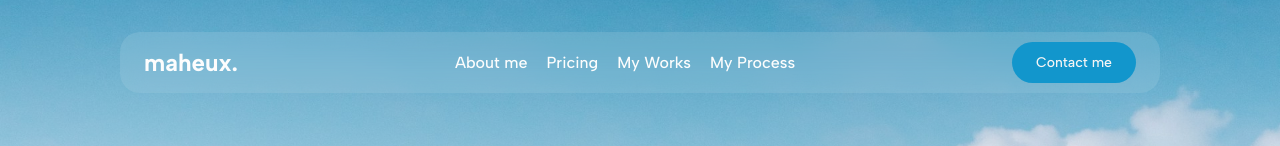
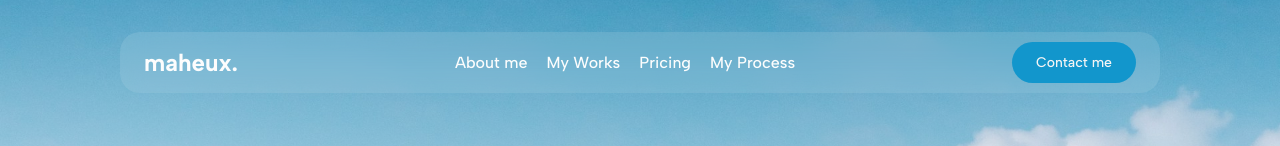
Before and after one commit to maheshikabandara/MaheshikaBandaraPortfolio, a React (Vite) app: page / in a window 1280 px wide. Shown: the top 146 px of the page. Built offline with nearby package versions, Linux system fonts and the light colour scheme.

Commit message:
Fix duplicate 'My Works' entry in AnimatedPortfolio

```diff
--- a/src/app/components/AnimatedPortfolio.tsx
+++ b/src/app/components/AnimatedPortfolio.tsx
@@ -111,8 +111,8 @@ function Nav({ onNavClick, isDarkText = false }: { onNavClick: (id: string) => v
 
         <div className={`hidden md:flex font-['Albert_Sans',sans-serif] font-medium gap-[19px] items-center ${textColorClass} text-[16px]`}>
           <p onClick={() => handleScroll("about")} className="cursor-pointer hover:text-[#1296cc] transition-colors">About me</p>
+          <p onClick={() => handleScroll("works")} className="cursor-pointer hover:text-[#1296cc] transition-colors">My Works</p>
           <p onClick={() => handleScroll("pricing")} className="cursor-pointer hover:text-[#1296cc] transition-colors">Pricing</p>
-          <p onClick={() => handleScroll("works")} className="cursor-pointer hover:text-[#1296cc] transition-colors">My Works</p>
           <p onClick={() => handleScroll("process")} className="cursor-pointer hover:text-[#1296cc] transition-colors">My Process</p>
         </div>
 
@@ -139,8 +139,8 @@ function Nav({ onNavClick, isDarkText = false }: { onNavClick: (id: string) => v
           className={`md:hidden flex flex-col items-center gap-[16px] w-full pt-[24px] pb-[10px] font-['Albert_Sans',sans-serif] ${textColorClass}`}
         >
           <p onClick={() => handleScroll("about")} className="cursor-pointer hover:text-[#1296cc] text-[18px]">About me</p>
+         <p onClick={() => handleScroll("works")} className="cursor-pointer hover:text-[#1296cc] text-[18px]">My Works</p>
           <p onClick={() => handleScroll("pricing")} className="cursor-pointer hover:text-[#1296cc] text-[18px]">Pricing</p>
-          <p onClick={() => handleScroll("works")} className="cursor-pointer hover:text-[#1296cc] text-[18px]">My Works</p>
           <p onClick={() => handleScroll("process")} className="cursor-pointer hover:text-[#1296cc] text-[18px]">My Process</p>
           <div onClick={() => handleScroll("contact")} className="bg-[#1296cc] px-[32px] py-[12px] rounded-[50px] cursor-pointer hover:bg-[#0d7aa8] mt-[10px] w-full text-center">
             <p className="font-['Albert_Sans',sans-serif] font-medium text-[#f5f5f5] text-[18px]">Contact me</p>
```
